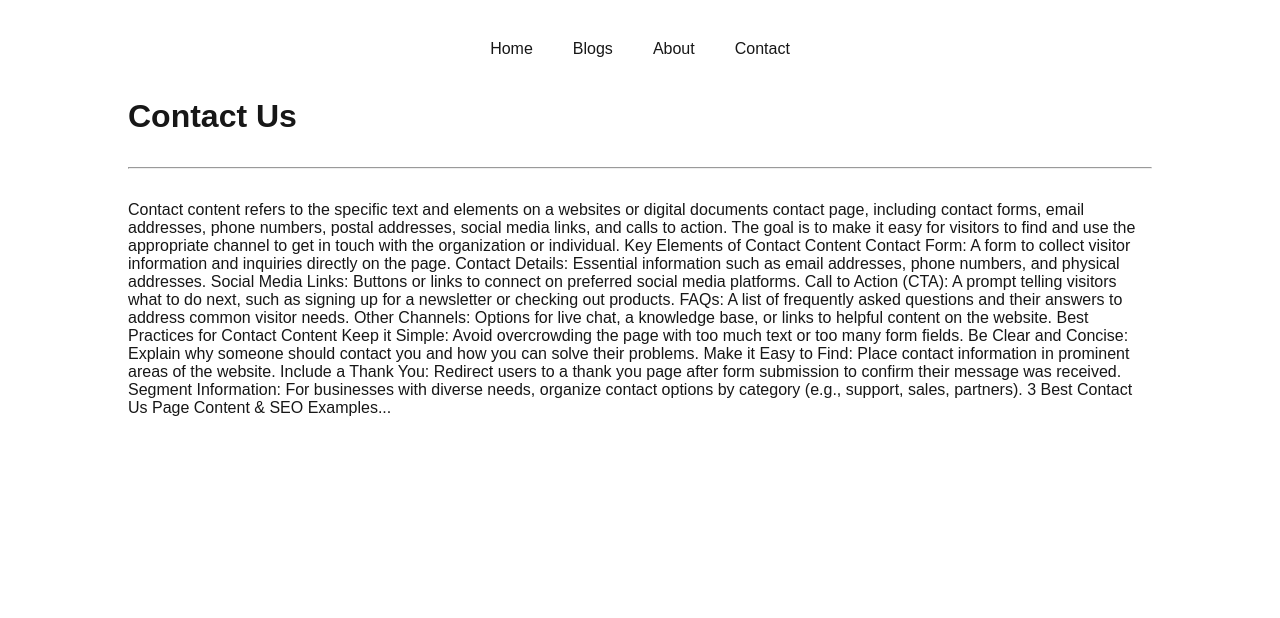
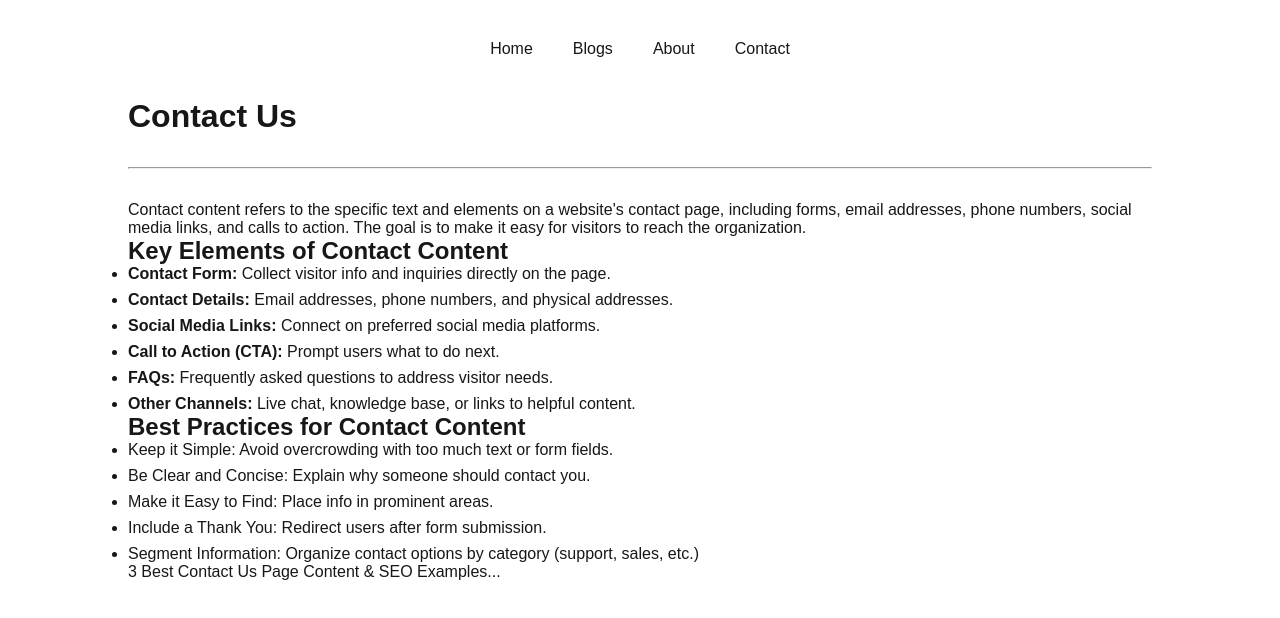
Before and after one commit to chanchalkumar01/nextjs-blog, a Next.js app: page /contact in a window 1280 px wide. Shown: the top 618 px of the page. Built offline with nearby package versions, Linux system fonts and the light colour scheme.

Commit message:
code error solve

```diff
--- a/src/app/component/home/home.js
+++ b/src/app/component/home/homeComponent.js
@@ -2,7 +2,7 @@ import styles from "@/app/style/page.module.css";
 import Image from "next/image";
 import Link from "next/link";
 
-export default function Home() {
+export default function HomeComponent() {
     return <>
 
         <h1>My Blog Site</h1>
--- /dev/null
+++ b/src/app/component/loader/loaderComponent.js
@@ -0,0 +1,48 @@
+"use client";
+
+import { useEffect, useState } from "react";
+import { usePathname } from "next/navigation";
+
+export default function LoaderComponent() {
+    const [loading, setLoading] = useState(false);
+    const pathname = usePathname();
+
+    useEffect(() => {
+        setLoading(true);
+
+        const timer = requestAnimationFrame(() => {
+            setLoading(false);
+        });
+
+        return () => cancelAnimationFrame(timer);
+    }, [pathname]); // ✅ remove searchParams
+
+    if (!loading) return null;
+
+    return (
+        <div
+            style={{
+                position: "fixed",
+                inset: 0,
+                zIndex: 9999,
+                background: "rgba(0,0,0,0.3)",
+                backdropFilter: "blur(3px)",
+                display: "flex",
+                alignItems: "center",
+                justifyContent: "center",
+            }}
+        >
+            <div
+                style={{
+                    width: 48,
+                    height: 48,
+                    border: "4px solid rgba(255,255,255,0.6)",
+                    borderTopColor: "transparent",
+                    borderRadius: "999px",
+                    animation: "spin 0.8s linear infinite",
+                }}
+            />
+            <style>{`@keyframes spin { to { transform: rotate(360deg); } }`}</style>
+        </div>
+    );
+}
--- a/src/app/component/navbar/navbar.js
+++ b/src/app/component/navbar/navbarComponent.js
@@ -1,7 +1,7 @@
 import styles from "@/app/style/page.module.css";
 import Link from "next/link";
 
-export default function Navbar() {
+export default function NavbarComponent() {
     return <>
         <nav className={styles.navbar}>
             <ul className={styles.navbarUl}>
--- a/src/app/contact/page.js
+++ b/src/app/contact/page.js
@@ -1,39 +1,36 @@
-import styles from "@/app/style/page.module.css";
-import Navbar from "@/app/component/navbar/navbar";
+export default function Contact() {
+    return (
+        <>
+            <h1>Contact Us</h1>
+            <hr />
+            <div>
+                <p>
+                    Contact content refers to the specific text and elements on a website&#39;s contact page,
+                    including forms, email addresses, phone numbers, social media links, and calls to action.
+                    The goal is to make it easy for visitors to reach the organization.
+                </p>
 
-export default function Contact() {
-    return <>
-        <div className={styles.page}>
-            <main className={styles.main}>
-                <Navbar></Navbar>
+                <h2>Key Elements of Contact Content</h2>
+                <ul>
+                    <li><strong>Contact Form:</strong> Collect visitor info and inquiries directly on the page.</li>
+                    <li><strong>Contact Details:</strong> Email addresses, phone numbers, and physical addresses.</li>
+                    <li><strong>Social Media Links:</strong> Connect on preferred social media platforms.</li>
+                    <li><strong>Call to Action (CTA):</strong> Prompt users what to do next.</li>
+                    <li><strong>FAQs:</strong> Frequently asked questions to address visitor needs.</li>
+                    <li><strong>Other Channels:</strong> Live chat, knowledge base, or links to helpful content.</li>
+                </ul>
 
-                <h1>Contact Us</h1>
-                <hr/>
-                <div>
-                    Contact content refers to the specific text and elements on a websites or digital documents
-                    contact page, including contact forms, email addresses, phone numbers, postal addresses, social
-                    media links, and calls to action. The goal is to make it easy for visitors to find and use the
-                    appropriate channel to get in touch with the organization or individual.
-                    Key Elements of Contact Content
-                    Contact Form: A form to collect visitor information and inquiries directly on the page.
-                    Contact Details: Essential information such as email addresses, phone numbers, and physical
-                    addresses.
-                    Social Media Links: Buttons or links to connect on preferred social media platforms.
-                    Call to Action (CTA): A prompt telling visitors what to do next, such as signing up for a newsletter
-                    or checking out products.
-                    FAQs: A list of frequently asked questions and their answers to address common visitor needs.
-                    Other Channels: Options for live chat, a knowledge base, or links to helpful content on the website.
-                    Best Practices for Contact Content
-                    Keep it Simple: Avoid overcrowding the page with too much text or too many form fields.
-                    Be Clear and Concise: Explain why someone should contact you and how you can solve their problems.
-                    Make it Easy to Find: Place contact information in prominent areas of the website.
-                    Include a Thank You: Redirect users to a thank you page after form submission to confirm their
-                    message was received.
-                    Segment Information: For businesses with diverse needs, organize contact options by category (e.g.,
-                    support, sales, partners).
-                    3 Best Contact Us Page Content & SEO Examples...
-                </div>
-            </main>
-        </div>
-    </>
+                <h2>Best Practices for Contact Content</h2>
+                <ul>
+                    <li>Keep it Simple: Avoid overcrowding with too much text or form fields.</li>
+                    <li>Be Clear and Concise: Explain why someone should contact you.</li>
+                    <li>Make it Easy to Find: Place info in prominent areas.</li>
+                    <li>Include a Thank You: Redirect users after form submission.</li>
+                    <li>Segment Information: Organize contact options by category (support, sales, etc.)</li>
+                </ul>
+
+                <p>3 Best Contact Us Page Content & SEO Examples...</p>
+            </div>
+        </>
+    );
 }
--- a/src/app/layout.js
+++ b/src/app/layout.js
@@ -1,15 +1,9 @@
 import {Geist, Geist_Mono} from "next/font/google";
 import "./style/globals.css";
-
-const geistSans = Geist({
-    variable: "--font-geist-sans",
-    subsets: ["latin"],
-});
-
-const geistMono = Geist_Mono({
-    variable: "--font-geist-mono",
-    subsets: ["latin"],
-});
+import Head from "next/head";
+import styles from "@/app/style/page.module.css";
+import NavbarComponent from "@/app/component/navbar/navbarComponent";
+import LoaderComponent from "@/app/component/loader/loaderComponent";
 
 export const metadata = {
     title: "Create Next App",
@@ -18,13 +12,23 @@ export const metadata = {
 
 export default function RootLayout({children}) {
     return (
-        <html lang="en">
-        <head>
-            <link rel="icon" href="/project-imgs/favicon.ico" sizes="any"/>
-        </head>
-        <body className={`${geistSans.variable} ${geistMono.variable}`}>
-        {children}
-        </body>
-        </html>
+        <>
+            <LoaderComponent></LoaderComponent>
+
+            <html lang="en">
+            <Head>
+                <link rel="icon" href="/project-imgs/favicon.ico" sizes="any"/>
+            </Head>
+            <body>
+            <div className={styles.page}>
+                <main className={styles.main}>
+                    <NavbarComponent></NavbarComponent>
+
+                    {children}
+                </main>
+            </div>
+            </body>
+            </html>
+        </>
     );
 }
```
Also changed, not shown: data/blogs.json (+4 -4 lines), src/app/about/page.js (+4 -9 lines), src/app/blog_posts/[slug]/page.js (+18 -22 lines), src/app/blog_posts/page.js (+5 -66 lines), src/app/page.js (+6 -9 lines).
